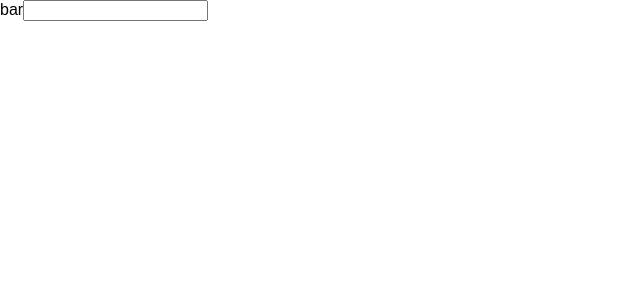
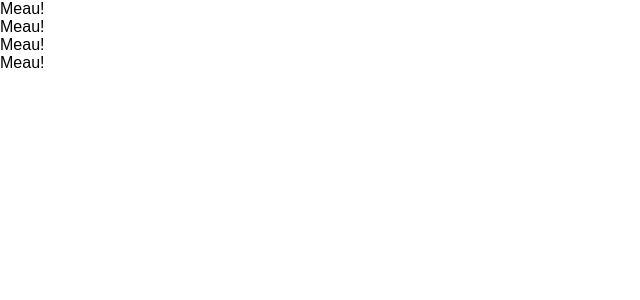
Before and after one commit to Manazon-010101/udemy-react-redux-crud-app, a React (Create React App) app: page / in a window 1280 px wide. Shown: the top 300 px of the page, without its empty margins (0-640 px from the left). Built offline with nearby package versions, Linux system fonts and the light colour scheme.

Commit message:
create class componet and functional component

```diff
--- a/src/App.js
+++ b/src/App.js
@@ -1,14 +1,34 @@
-import React, { Component } from 'react';
+// import React, { Component } from 'react';
+import React from 'react';
 
-class App extends Component {
-  render() {
-    return (
-      <React.Fragment>
-        <label htmlFor="bar">bar</label>
-        <input type="text" onChange={() => {console.log("I am clicked.")}} />
-      </React.Fragment>
-    )
-  }
+// このApp.jsにはAppと言うclassがComponentを継承して存在している
+// ↓このAppをクラスコンポーネントと呼ぶ
+// class App extends Component {
+//   render() {
+//     return (
+//       <React.Fragment>
+//         <label htmlFor="bar">bar</label>
+//         <input type="text" onChange={() => {console.log("I am clicked.")}} />
+//       </React.Fragment>
+//     )
+//   }
+// }
+
+// 関数コンポーネントは関数をただ定義しているだけ
+// returnとしてJSXを返している
+const App = () => {
+  return (
+    <div>
+      <Cat />
+      <Cat />
+      <Cat />
+      <Cat />
+    </div>
+  )
+}
+
+const Cat = () => {
+  return <div>Meau!</div>
 }
 
 export default App;
```
Also changed, not shown: 1 other file (tests, documents, lock files or other folders).
